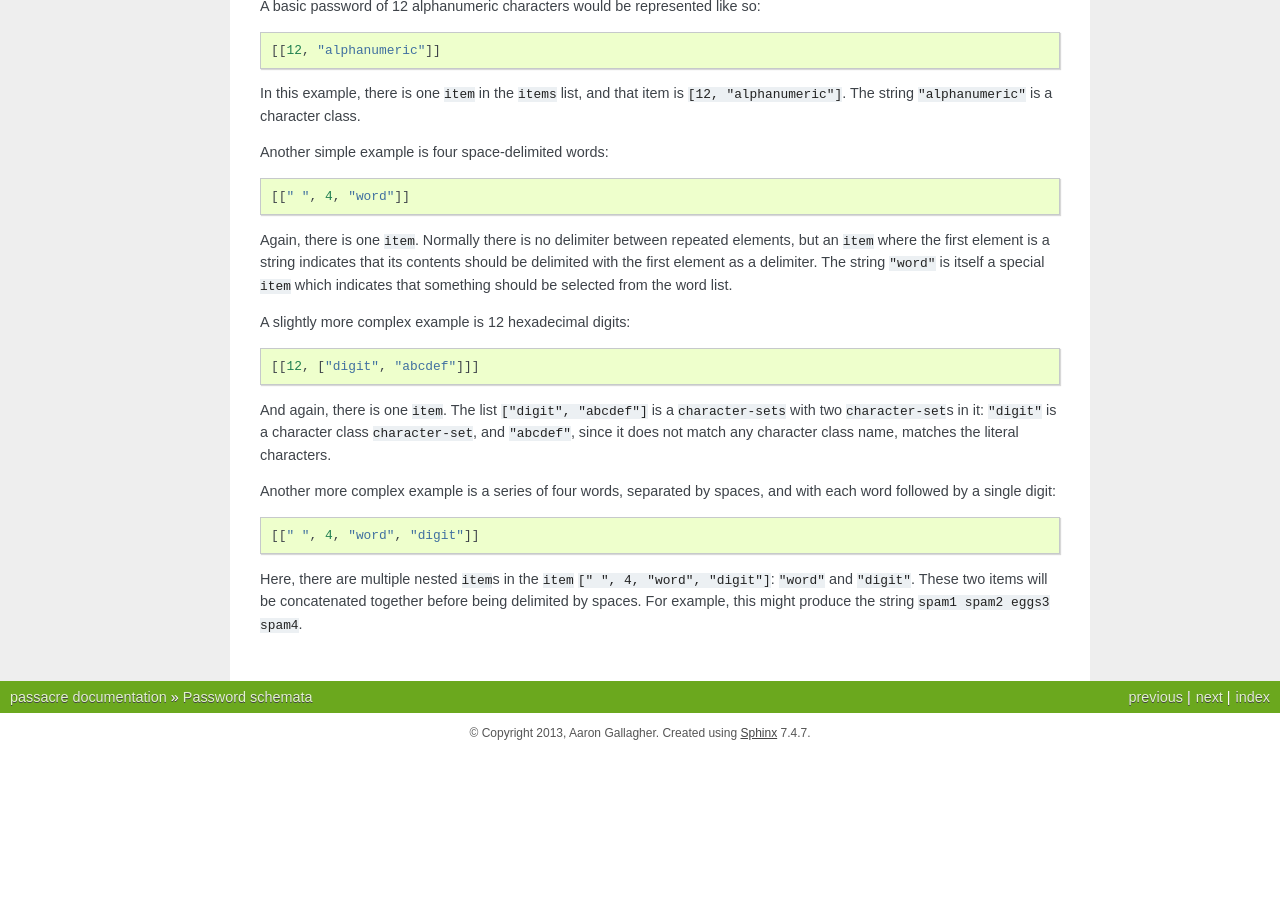
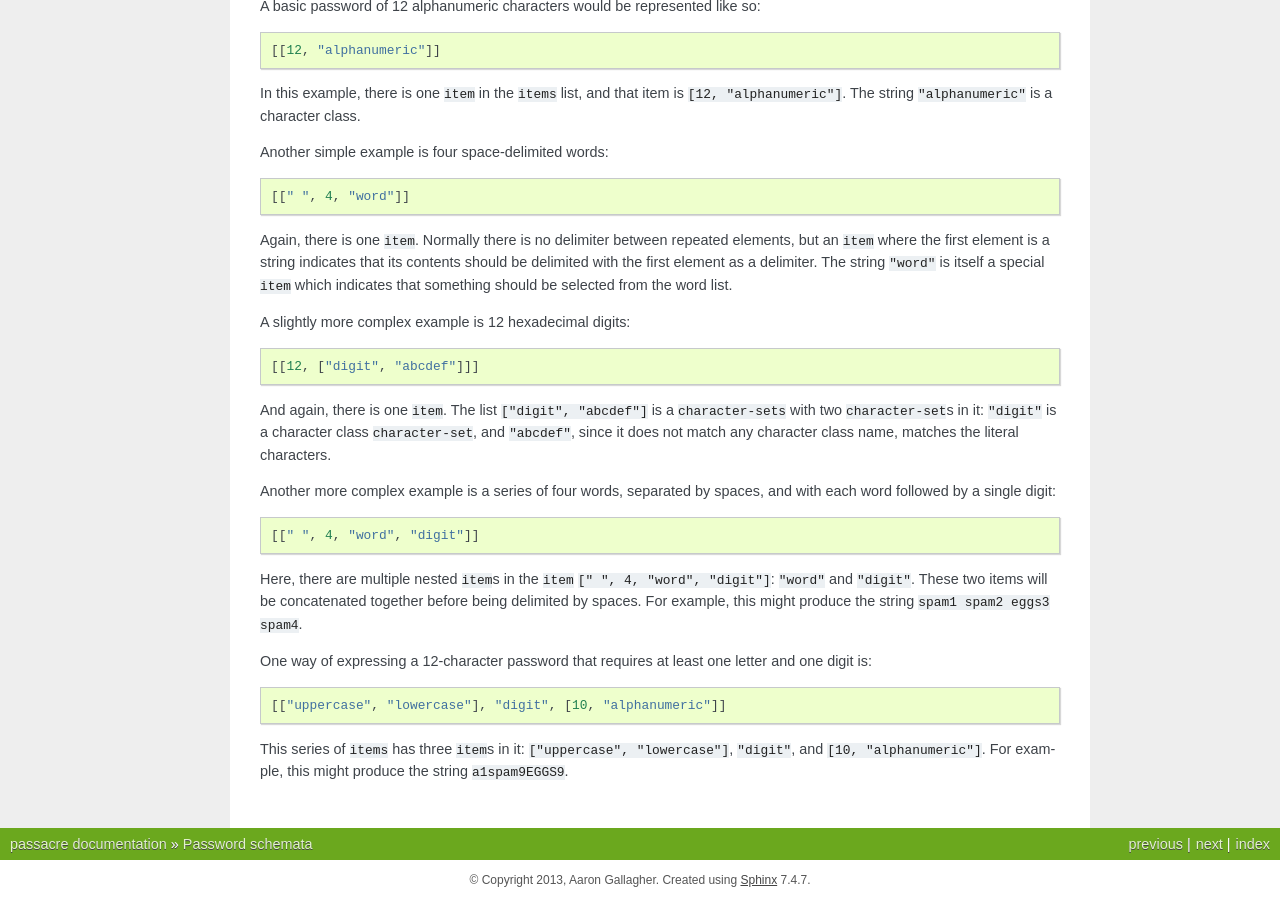
Before and after one commit to habnabit/passacre, a Sphinx documentation site: the page built from docs/schema.rst, in a window 1280 px wide and 900 px high, scrolled down 1163 px. Built offline with Sphinx 7.4.7, drawn with Linux system fonts in a browser that asks for light colours; the version number could not be read and is left out; before the commit the page ends 1916 px from its top, so only the background shows below that.

Commit message:
Add another example.

```diff
--- a/docs/schema.rst
+++ b/docs/schema.rst
@@ -87,3 +87,11 @@ there are multiple nested ``item``\ s in the ``item`` ``[" ", 4, "word", "digit"
 These two items will be concatenated together before being delimited by spaces.
 For example,
 this might produce the string ``spam1 spam2 eggs3 spam4``.
+
+One way of expressing a 12-character password that requires at least one letter and one digit is::
+
+  [["uppercase", "lowercase"], "digit", [10, "alphanumeric"]]
+
+This series of ``items`` has three ``item``\ s in it:
+``["uppercase", "lowercase"]``, ``"digit"``, and ``[10, "alphanumeric"]``.
+For example, this might produce the string ``a1spam9EGGS9``.
```
